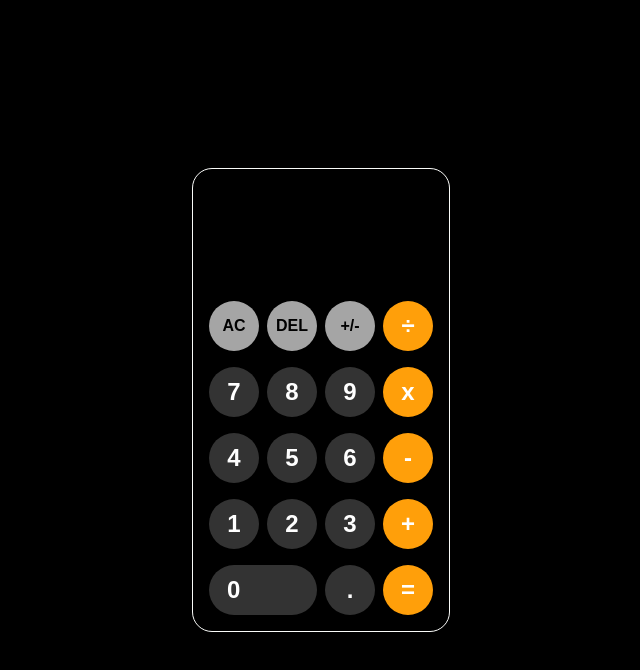
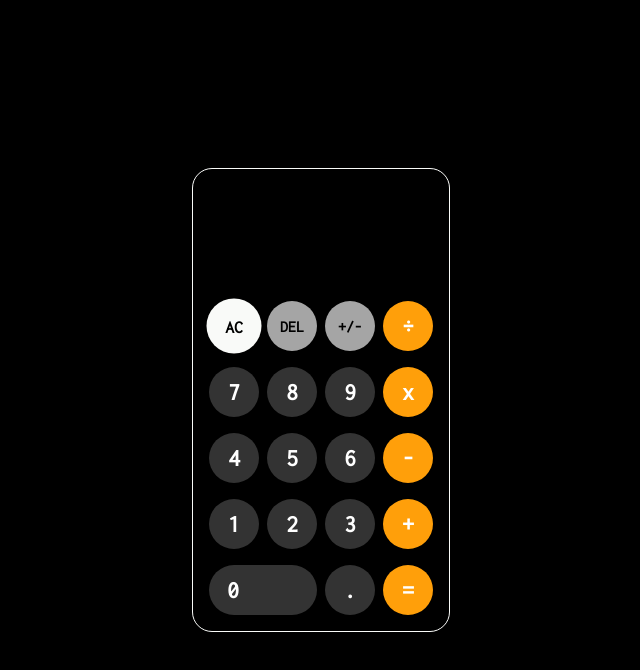
Before and after one commit to hsno68/js-calculator, a plain HTML site: page index.html in a window 1280 px wide. In both pictures the pointer is over the button "AC". Shown: the whole page, without its empty margins (319-959 px from the left). Drawn offline with Linux system fonts and the light colour scheme.

Commit message:
Add pseudo-class effects to buttons and update font family

```diff
--- a/index.html
+++ b/index.html
@@ -4,6 +4,7 @@
     <meta charset="utf-8">
     <title>Javascript Calculator</title>
     <link rel="stylesheet" href="styles.css">
+    <link href="https://fonts.googleapis.com/css2?family=Inconsolata&display=swap" rel="stylesheet">
   </head>
 
   <body>
--- a/styles.css
+++ b/styles.css
@@ -2,6 +2,7 @@
   margin: 0;
   padding: 0;
   box-sizing: border-box;
+  font-family: 'Inconsolata', monospace;
 }
 
 body {
@@ -46,6 +47,16 @@ button {
   border-radius: 50%;
   font-size: 1.5rem;
   font-weight: bold;
+  cursor: pointer;
+  transition: all 0.2s ease-in;
+}
+
+button:hover {
+  transform: scale(1.1);
+}
+
+button:active {
+  transform: scale(.9);
 }
 
 .misc-button {
@@ -53,14 +64,26 @@ button {
   font-size: 1rem;
 }
 
+.misc-button:hover {
+  background-color: #f9faf8;
+}
+
 .number-button {
   color: white;
   background-color: #333;
 }
 
+.number-button:hover {
+  background-color: #696969;
+}
+
 .operator-button {
   color: white;
   background-color: #ff9f0a;
+}
+
+.operator-button:hover {
+  background-color: #ffc36c;
 }
 
 .row-container {
```
